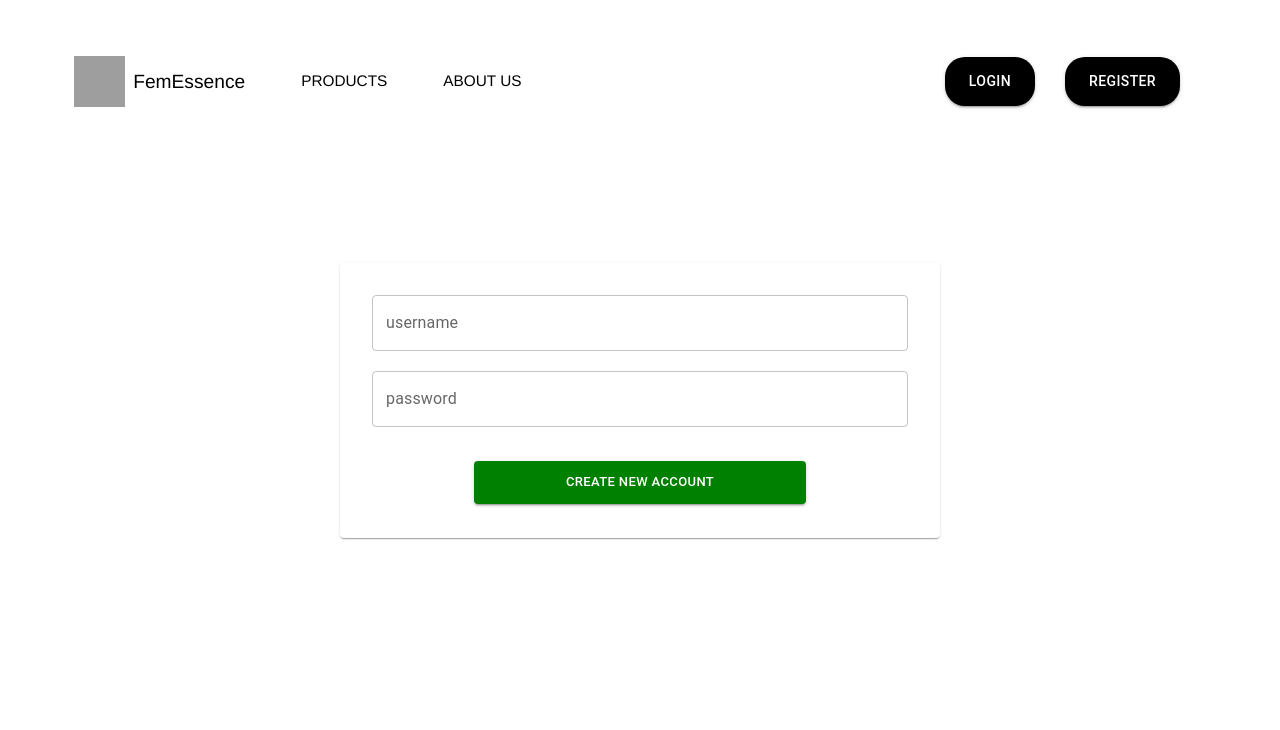
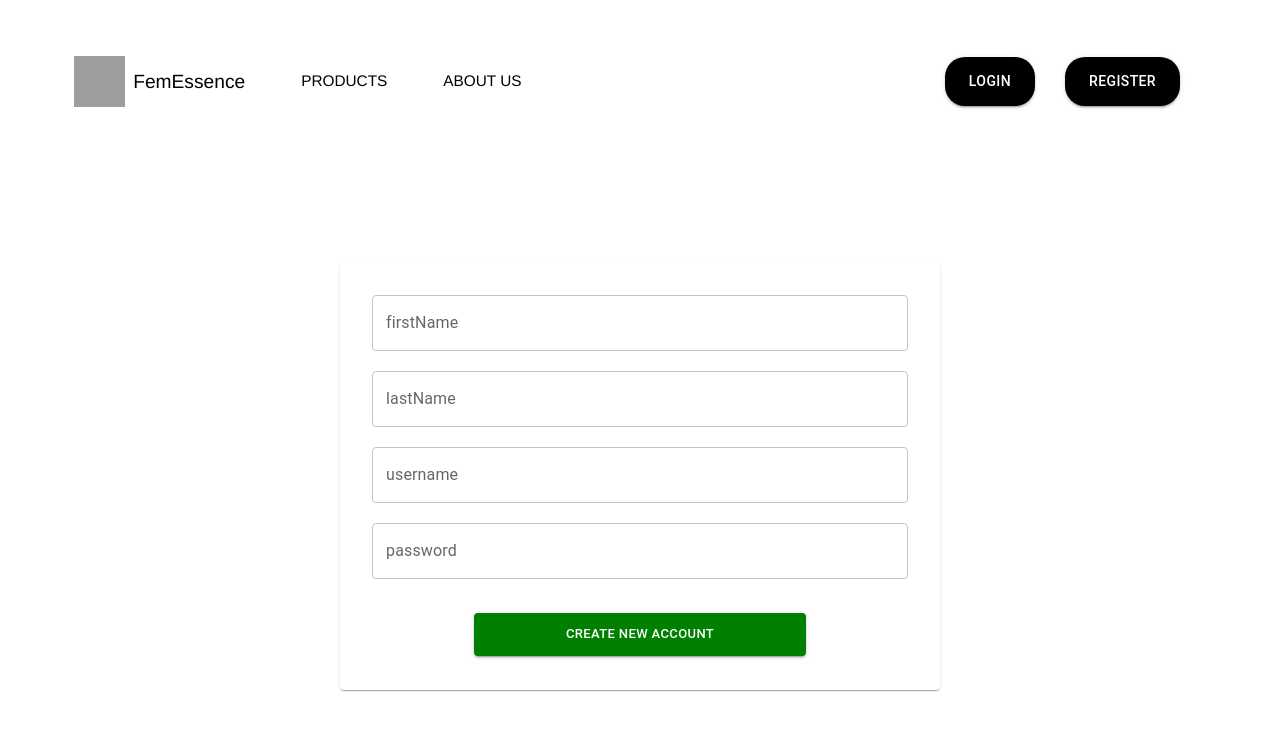
Before and after one commit to rushi-kesh31/feme, a React (Vite) app: page /register in a window 1280 px wide. Shown: the top 730 px of the page. Built offline with nearby package versions, Linux system fonts and the light colour scheme; no server answers; grey boxes are pictures that could not be loaded.

Commit message:
Update Register.tsx

```diff
--- a/src/Register.tsx
+++ b/src/Register.tsx
@@ -17,6 +17,8 @@ function Register(){
   const setUser= useSetRecoilState(userState);
   const [username, setTitle] = useState("");
   const [password, setDes] = useState("");
+  const[firstname,setfirtsname]=useState("");
+  const[lastname,setlastname]=useState("");
   const navigate = useNavigate();
 
 
@@ -28,6 +30,10 @@ function Register(){
             <div>
               <Card sx={{ minWidth: 600 , padding:2}}>
                 <CardContent>
+                  <TextField id="outlined-basic" label="firstName" variant="outlined" style={{width:'100%', marginBottom: '20px'}}  onChange={(e)=>{setfirtsname(e.target.value)}}/>
+                  <br/>
+                <TextField id="outlined-basic" label="lastName" variant="outlined" style={{width:'100%', marginBottom: '20px'}}  onChange={(e)=>{setlastname(e.target.value)}}/>
+                  <br/>
                   <TextField id="outlined-basic" label="username" variant="outlined" style={{width:'100%', marginBottom: '20px'}}  onChange={(e)=>{setTitle(e.target.value)}}/>
                   <br/>
 
@@ -37,7 +43,7 @@ function Register(){
                 <CardActions style={{ flexDirection: 'column' }}>
 
                   <Button style={{width:'60%', padding:10,  margin:10, backgroundColor:'green'}} onClick= { async ()=>{
-                    const res= await axios.post('https://feb-pi.vercel.app/admin/signup', {username:username, password:password});
+                    const res= await axios.post('https://feb-pi.vercel.app/admin/signup', {firstName:firstname,lastName:lastname, username:username, password:password});
                     if (res.data.token){
                       setUser({
                         username:res.data.username,
```
